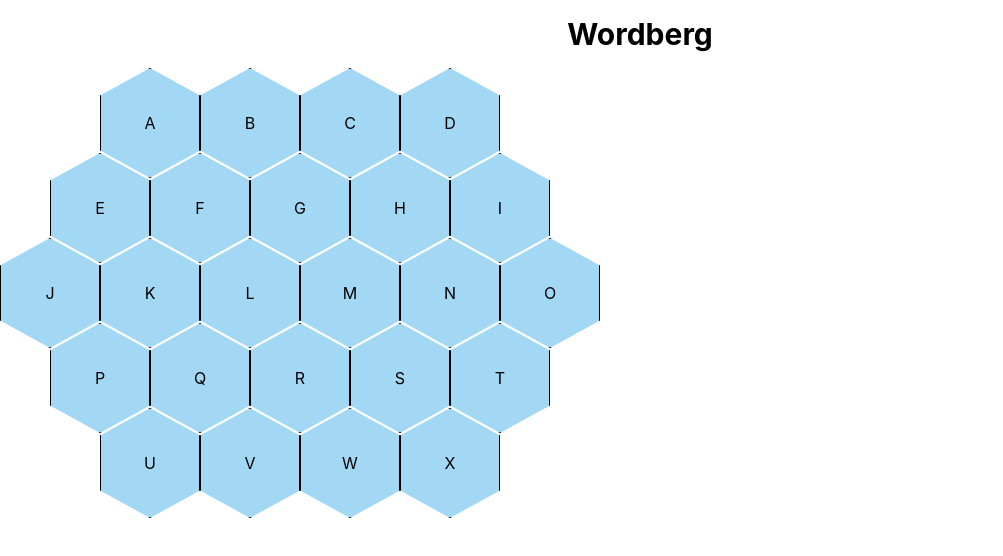
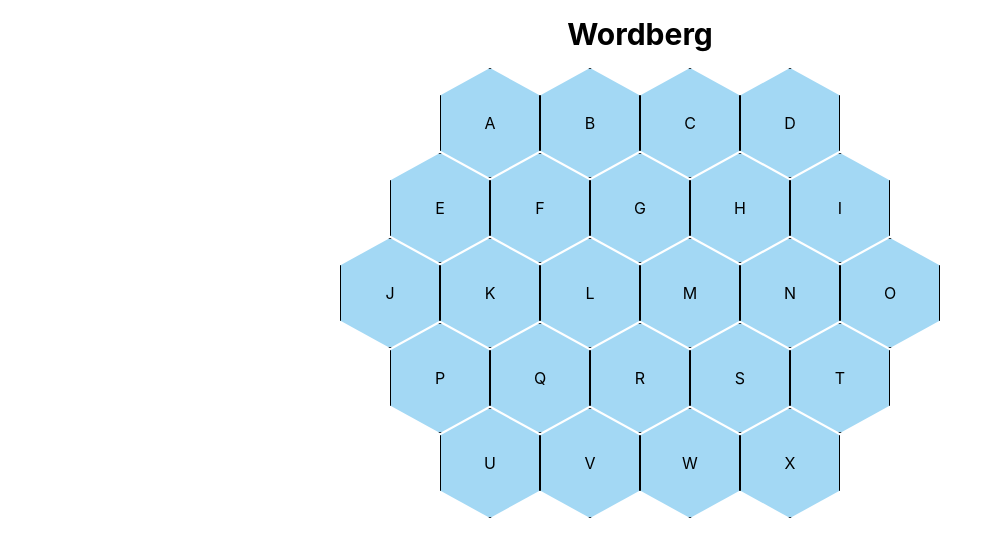
Before and after one commit to deannaliu/Wordberg, a React (Create React App) app in the folder frontend/: page / in a window 1280 px wide. Shown: the top 556 px of the page, without its empty margins (0-1003 px from the left). Built offline with nearby package versions, Linux system fonts and the light colour scheme.

Commit message:
fixed centering of the game board

```diff
--- a/frontend/src/App.jsx
+++ b/frontend/src/App.jsx
@@ -21,7 +21,9 @@ const App = () => {
   return (
     <div className="App">
       <h1 className="text-3xl font-bold text-center my-4">Wordberg</h1>
-      <GameBoard board={board} onHexagonClick={handleHexagonClick} />
+      <div className="flex justify-center">
+        <GameBoard board={board} onHexagonClick={handleHexagonClick} />
+      </div>
     </div>
   );
 };
--- a/frontend/src/components/GameBoard.jsx
+++ b/frontend/src/components/GameBoard.jsx
@@ -11,10 +11,20 @@ const GameBoard = ({ board, onHexagonClick }) => {
     [20, 21, 22, 23], // Bottom row: 4 hexagons
   ];
 
+  // Calculate the maximum number of hexagons in a row
+  const maxHexagonsInRow = Math.max(...rows.map(row => row.length));
+
+  // Calculate the total width of the game board
+  const hexagonWidth = 100; // Width of each hexagon
+  const totalWidth = maxHexagonsInRow * hexagonWidth;
+
   return (
-    <div className="game-board relative" style={{ width: '700px', height: '500px' }}>
-      {rows.map((row, rowIndex) =>
-        row.map((hexIndex, colIndex) => {
+    <div className="game-board relative" style={{ width: `${totalWidth}px`, height: '500px', margin: '0 auto' }}>
+      {rows.map((row, rowIndex) => {
+        // Calculate the horizontal offset to center the row
+        const rowOffset = ((maxHexagonsInRow - row.length) * hexagonWidth) / 2;
+
+        return row.map((hexIndex, colIndex) => {
           // Ensure the hexIndex is within the bounds of the board array
           if (hexIndex >= board.length) {
             return null; // Skip rendering if the index is out of bounds
@@ -26,10 +36,11 @@ const GameBoard = ({ board, onHexagonClick }) => {
               onClick={() => onHexagonClick(hexIndex)}
               row={rowIndex}
               col={colIndex}
+              rowOffset={rowOffset} // Pass the rowOffset to the Hexagon component
             />
           );
-        })
-      )}
+        });
+      })}
     </div>
   );
 };
```
